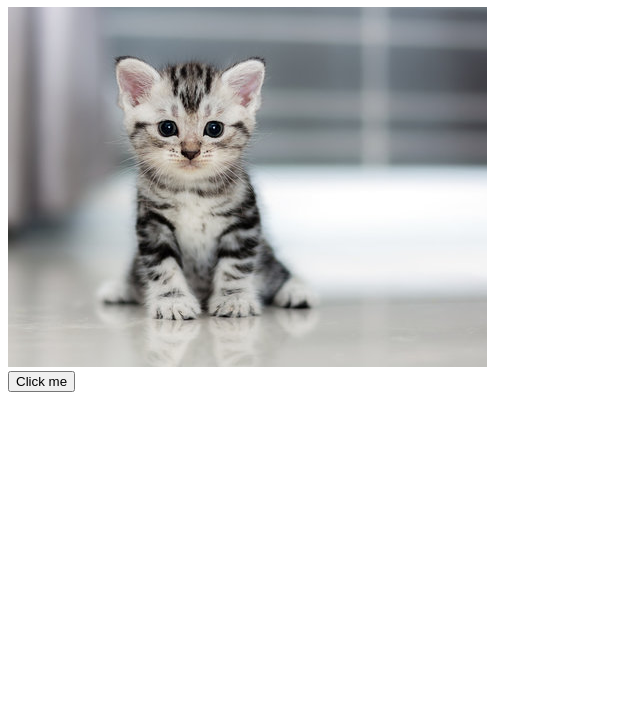
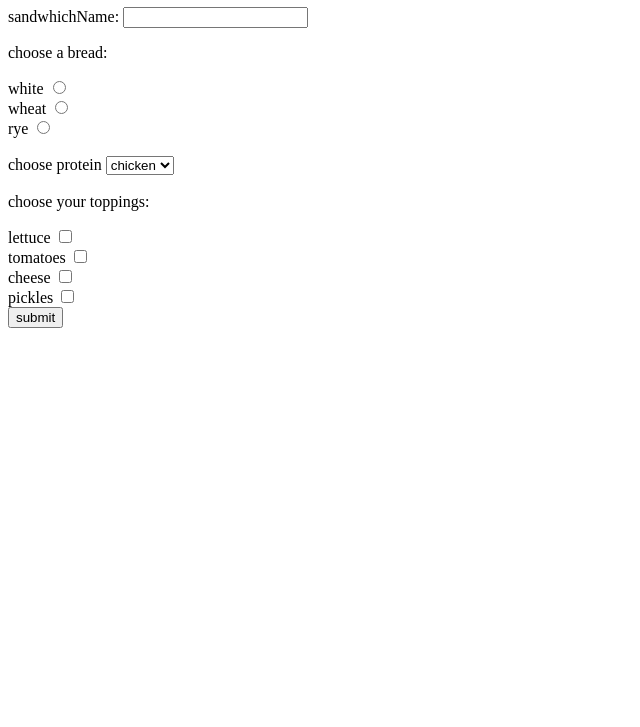
Before and after one commit to k3llucky/hambur, a plain HTML site: page index.html in a window 1280 px wide. Shown: the part 73-800 px from the top of the page, without its empty margins (0-640 px from the left). Drawn offline with nearby package versions, Linux system fonts and the light colour scheme.

Commit message:
made changes to html

```diff
--- a/css/style.css
+++ b/css/style.css
@@ -1,7 +1,42 @@
-#kitty{
-    width: 100px;
-    height: 100px;
-    position: relative;
-    top: 0;
-    left: 0;
+body {
+    margin: 0;
+    padding: 0;
 }
+
+.container {
+    display: grid;
+    grid-template-areas:
+    'intro intro'
+    'bread protein toppings'
+    'images images'
+
+
+}
+
+
+.bread {
+    grid-area: bread;
+}
+
+
+.protein {
+    grid-area: protein;
+}
+
+.toppings {
+    grid-area: toppings;
+}
+
+
+.images {
+    display: flex;
+    flex-direction: row;
+    justify-content: space-evenly;
+    grid-area: images;
+}
+
+img {
+    width:auto;
+    height: 150px;
+
+}
--- a/index.html
+++ b/index.html
@@ -1,19 +1,81 @@
 <!DOCTYPE html>
-<html lang="en">
+<html>
 <head>
-    <meta charset="UTF-8">
-    <meta name="viewport" content="width=device-width, initial-scale=1.0">
-    <script src="https://code.jquery.com/jquery-3.7.1.min.js" integrity="sha256-/JqT3SQfawRcv/BIHPThkBvs0OEvtFFmqPF/lYI/Cxo=" crossorigin="anonymous"></script>
-    <script src="/js/main.js"></script>
-    <link rel="stylesheet" href="/css/style.css">
-    <title>My Webpage</title>
+    <meta charset='utf-8'>
+    <meta http-equiv='X-UA-Compatible' content='IE=edge'>
+    <title>kels mini assignment 2</title>
+    <meta name='viewport' content='width=device-width, initial-scale=1'>
 </head>
 <body>
-    <!-- Your content goes here -->
-    <h1>Hello World!</h1>
-    <div id="kitty">
-        <img src="images/kitten.jpg" alt="This is a kitten.">
-        <button id="btn">Click me</button>
-    </div>
+    <h1>sandwhich maker</h1>
+    <form>
+        <label for="sandwhichName">sandwhichName:</label>
+        <input type="text" id="sandwhichName" name="sandwhichName" required>
+
+        <div>
+            <div class="bread">
+            <p> choose a bread:</p>
+            <label for="white">white</label>
+            <input type="radio" id="white" name="white" value="white">
+            <br>
+            <label for="wheat">wheat</label>
+            <input type="radio" id="wheat" name="wheat" value="wheat">
+            <br>
+            <label for="rye">rye</label>
+            <input type="radio" id="rye" name="rye" value="rye">
+            </label>
+        </div>
+        <div>
+            <br>
+            <div class="protein">
+            <label for="protein">choose protein </label>
+            <select id="protein">
+                <option value=" chicken ">chicken</option>
+                <option value=" ham ">ham</option>
+                <option value=" fish ">fish</option>
+                </select>
+        </div>
+        <br>
+
+
+
+        <div>
+            <div class="toppings"
+            <P> choose your toppings:</P>
+            <label for="lettuce"> lettuce</label>
+            <input type="checkbox" id="lettuce" name="lettuce" value="lettuce"><br>
+            <label for="tomatoes"> tomatoes</label>
+            <input type="checkbox" id="tomatoes" name="tomatoes" value="tomatoes"><br>
+            <label for="cheese"> cheese</label>
+            <input type="checkbox" id="cheese" name="cheese" value="cheese"><br>
+
+ <label for="pickles"> pickles</label>
+            <input type="checkbox" id="pickles" name="pickles" value="pickles"><br>
+
+
+
+        </div>
+
+
+
+
+
+        <input type="submit" value="submit">
+
+
+
+
+
+
+
+
+
+
+
+
+
+
+
+
 </body>
 </html>
```
